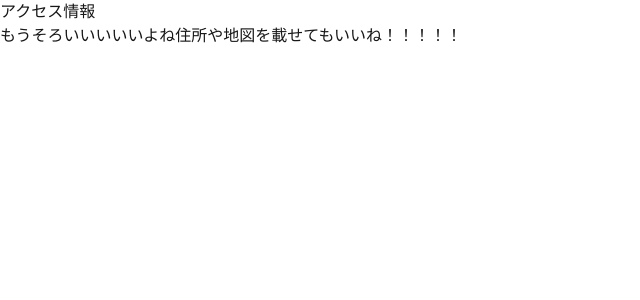
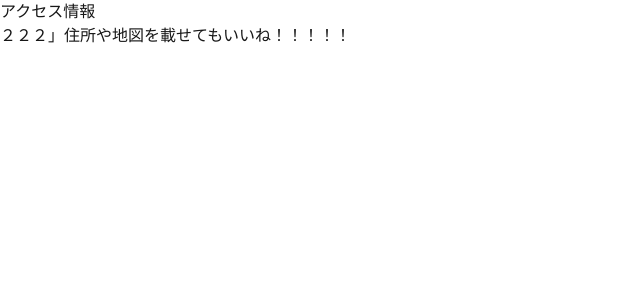
Before and after one commit to genech-izumi/nextjs-app, a Next.js app: page /access in a window 1280 px wide. Shown: the top 300 px of the page, without its empty margins (0-640 px from the left). Built offline with nearby package versions, Linux system fonts and the light colour scheme.

Commit message:
Initial commit

```diff
--- a/app/access/page.tsx
+++ b/app/access/page.tsx
@@ -3,7 +3,7 @@ export default function AccessPage() {
   return (
     <main>
       <h1>アクセス情報</h1>
-      <p>もうそろいいいいいよね住所や地図を載せてもいいね！！！！！</p>
+      <p>２２２」住所や地図を載せてもいいね！！！！！</p>
     </main>
   );
 }
```
